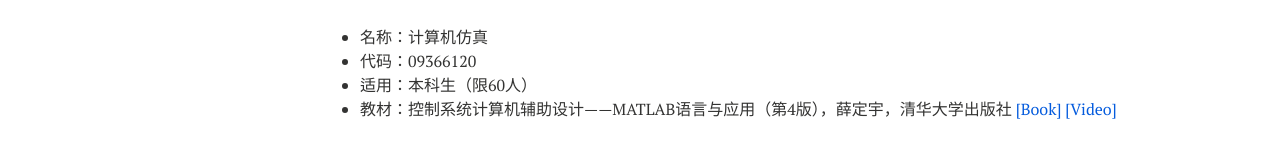
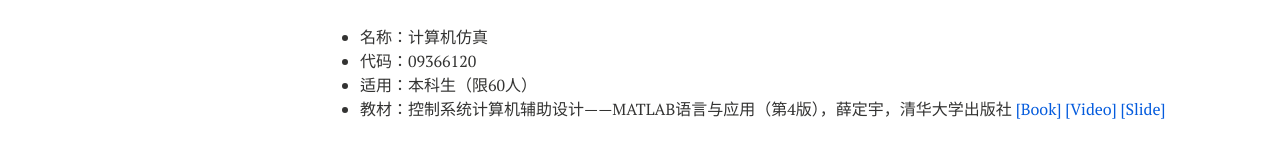
Before and after one commit to xianchaoxiu/xianchaoxiu.github.io, a Jekyll site: the page built from teaching/index.md, in a window 1280 px wide. Shown: the part 496-654 px from the top of the page. Built offline with Jekyll 4.4.1, drawn with Linux system fonts in a browser that asks for light colours; nearby versions of some CDN libraries.

Commit message:
Update index.md

```diff
--- a/teaching/index.md
+++ b/teaching/index.md
@@ -26,4 +26,4 @@ share: false
 * 名称：计算机仿真<br>
 * 代码：09366120 <br>
 * 适用：本科生（限60人）<br>
-* 教材：控制系统计算机辅助设计——MATLAB语言与应用（第4版），薛定宇，清华大学出版社 <a href="https://item.jd.com/13335949.html" class="textlink" target="_blank">[Book]</a> <a href="https://www.bilibili.com/video/BV1zb411a7ux/?spm_id_from=333.337.search-card.all.click&vd_source=6605f0f4fa55607ac4ed947eaf69e791" class="textlink" target="_blank">[Video]</a><br>
+* 教材：控制系统计算机辅助设计——MATLAB语言与应用（第4版），薛定宇，清华大学出版社 <a href="https://item.jd.com/13335949.html" class="textlink" target="_blank">[Book]</a> <a href="https://www.bilibili.com/video/BV1zb411a7ux/?spm_id_from=333.337.search-card.all.click&vd_source=6605f0f4fa55607ac4ed947eaf69e791" class="textlink" target="_blank">[Video]</a> <a href="https://github.com/xianchaoxiu/Computer-Simulation" class="textlink" target="_blank">[Slide]</a> <br>
```
